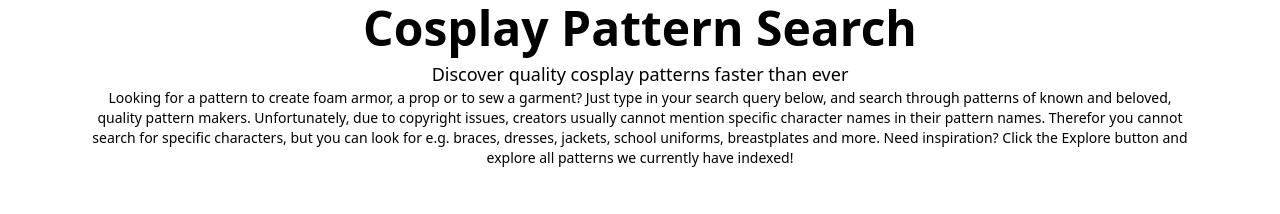
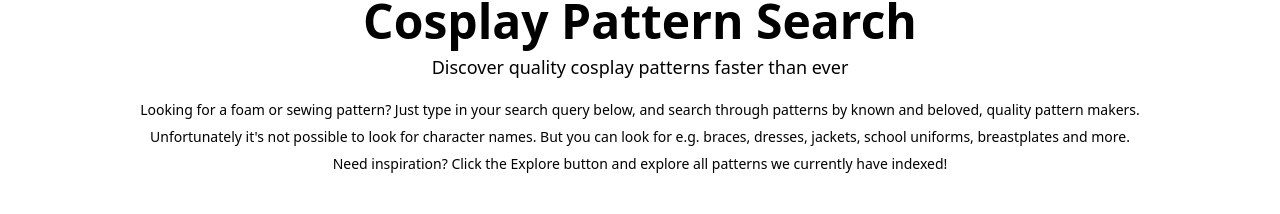
Before and after one commit to RamonGebben/cosplay-pattern-search, a Next.js app: page / in a window 1280 px wide. Shown: the part 321-535 px from the top of the page. Built offline with nearby package versions, Linux system fonts and the light colour scheme.

Commit message:
Added new text

```diff
--- a/src/app/page.tsx
+++ b/src/app/page.tsx
@@ -36,7 +36,7 @@ export default function HomePage() {
   };
 
   return (
-    <main className="p-6 max-w-6xl mx-auto font-body text-text min-h-screen flex justify-center items-center flex-col w-full">
+    <main className="p-6 max-w-6xl mx-auto mb-16 font-body text-text min-h-screen flex justify-center items-center flex-col w-full">
       {/* Hero */}
       <header className="text-center mb-12">
         {/* eslint-disable-next-line @next/next/no-img-element */}
@@ -48,11 +48,13 @@ export default function HomePage() {
         <h1 className="text-4xl sm:text-5xl font-heading font-semibold text-primary mb-2">
           Cosplay Pattern Search
         </h1>
-        <p className="text-muted text-lg">
+        <p className="text-muted text-lg mb-4">
           Discover quality cosplay patterns faster than ever
         </p>
-        <p className="text-muted text-sm">
-          Looking for a pattern to create foam armor, a prop or to sew a garment? Just type in your search query below, and search through patterns of known and beloved, quality pattern makers. Unfortunately, due to copyright issues, creators usually cannot mention specific character names in their pattern names. Therefor you cannot search for specific characters, but you can look for e.g. braces, dresses, jackets, school uniforms, breastplates and more. Need inspiration? Click the Explore button and explore all patterns we currently have indexed!
+        <p className="text-muted text-sm inline-block mb-1">
+          Looking for a foam or sewing pattern? Just type in your search query below, and search through patterns by known and beloved, quality pattern makers. </p>
+        <p className="text-muted text-sm inline-block mb-1">Unfortunately it's not possible to look for character names. But you can look for e.g. braces, dresses, jackets, school uniforms, breastplates and more. </p>
+        <p className="text-muted text-sm inline-block">Need inspiration? Click the Explore button and explore all patterns we currently have indexed!
         </p>
       </header>
 
```
